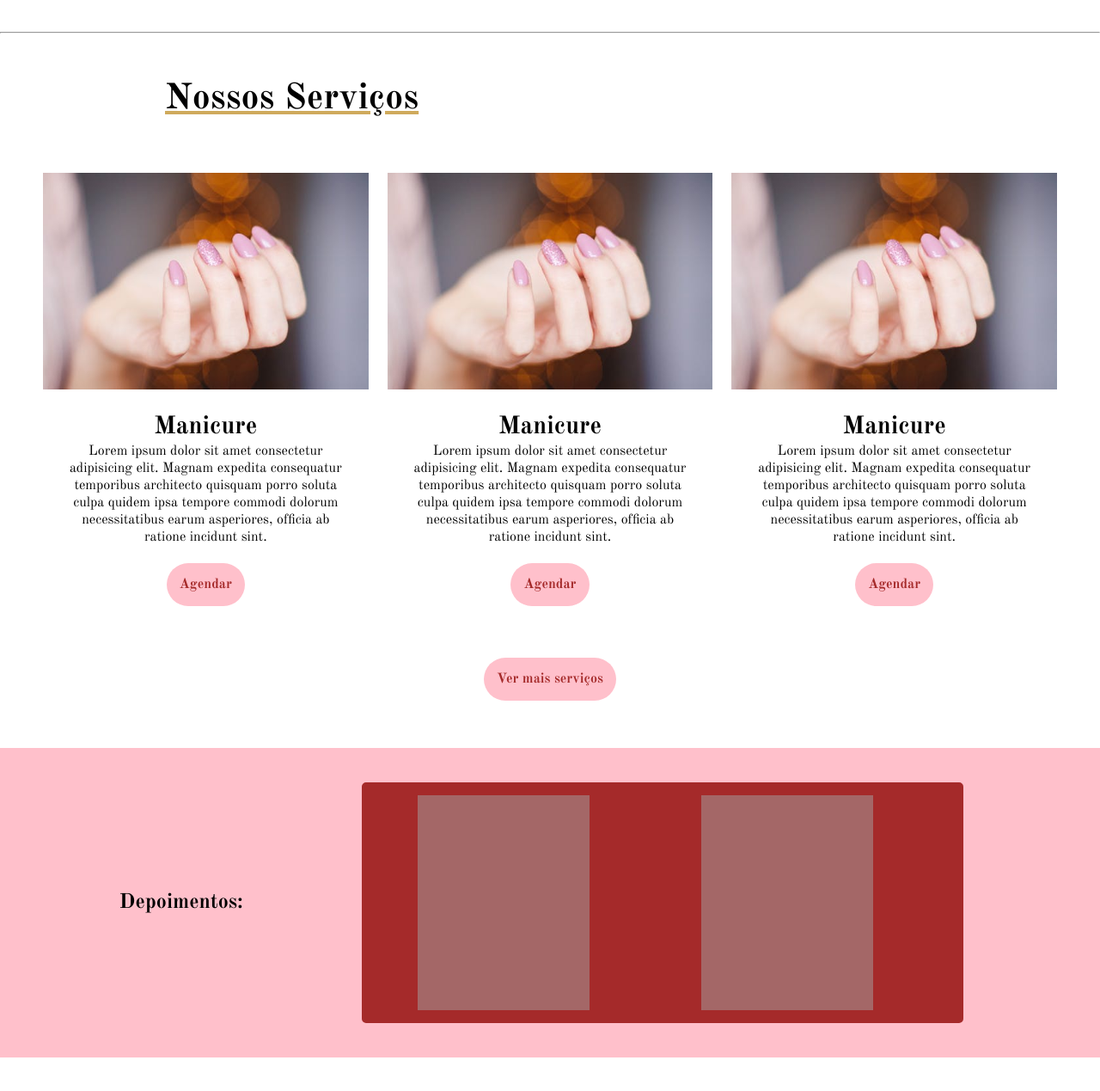
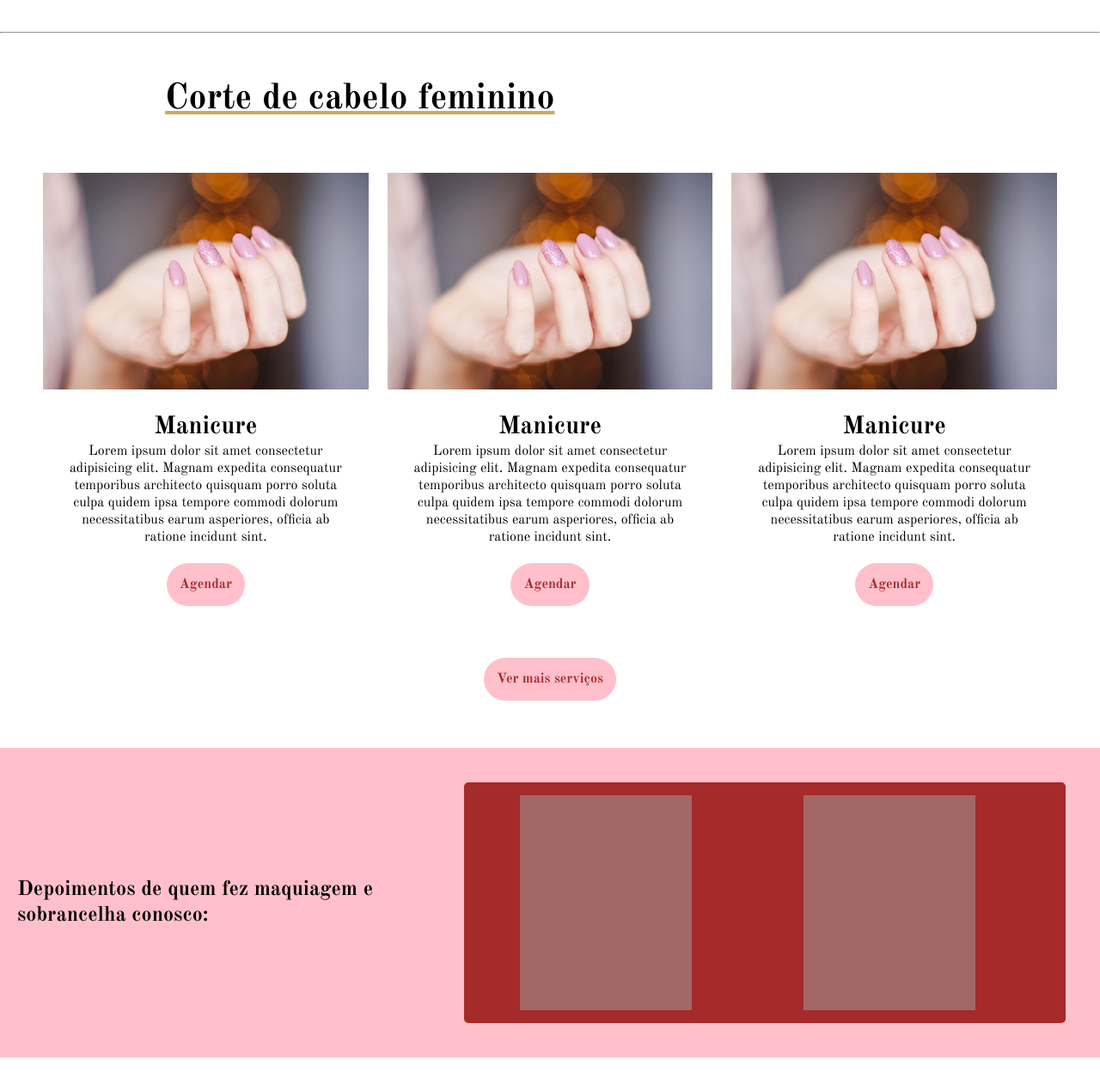
Before and after one commit to ericksousasantana/layout-1-pink-salao, a plain HTML site: page index.html in a window 1280 px wide. Shown: the part 651-1920 px from the top of the page at 86% size. Drawn offline with nearby package versions, Linux system fonts and the light colour scheme.

Commit message:
seo da home completo

```diff
--- a/index.html
+++ b/index.html
@@ -3,7 +3,8 @@
 <head>
     <meta charset="UTF-8">
     <meta name="viewport" content="width=device-width, initial-scale=1.0">
-    <title>Rosa e Marrom - Beauty</title>
+    <title>Maquiagem, cabelo e sobrancelha - StudioJS</title>
+    <meta name="description" content="Encontre o melhor cabeleireiro em Osasco para um corte de cabelo feminino impecável. Transforme seu visual com profissionais experientes e tendências modernas!">
     <link rel="stylesheet" href="estilos/mobile.css">
     <link rel="stylesheet" href="estilos/media-queries.css">
 </head>
@@ -40,13 +41,13 @@
 
     <hr>
 
-        <h2 class="titulo">Nossos Serviços</h2>
+        <h2 class="titulo">Corte de cabelo feminino</h2>
 
     <section id="servicos">
 
 
         <div class="servico">
-            <img src="imagens/unhas.jpg" alt="Manicure">
+            <img src="imagens/unhas.jpg" alt="corte de cabelo feminino">
             <div class="desc">
                 <h3>Manicure</h3>
                 <p>Lorem ipsum dolor sit amet consectetur adipisicing elit. Magnam expedita consequatur temporibus architecto quisquam porro soluta culpa quidem ipsa tempore commodi dolorum necessitatibus earum asperiores, officia ab ratione incidunt sint.</p>
@@ -73,7 +74,7 @@
     <div class="align"><a href="servicos.html" class="agendar">Ver mais serviços</a></div>
 
     <section id="depoimentos">
-        <h2>Depoimentos:</h2>
+        <h2>Depoimentos de quem fez maquiagem e sobrancelha conosco:</h2>
         <aside id="dep">
             <div class="prints"></div>
             <div class="prints"></div>
```
